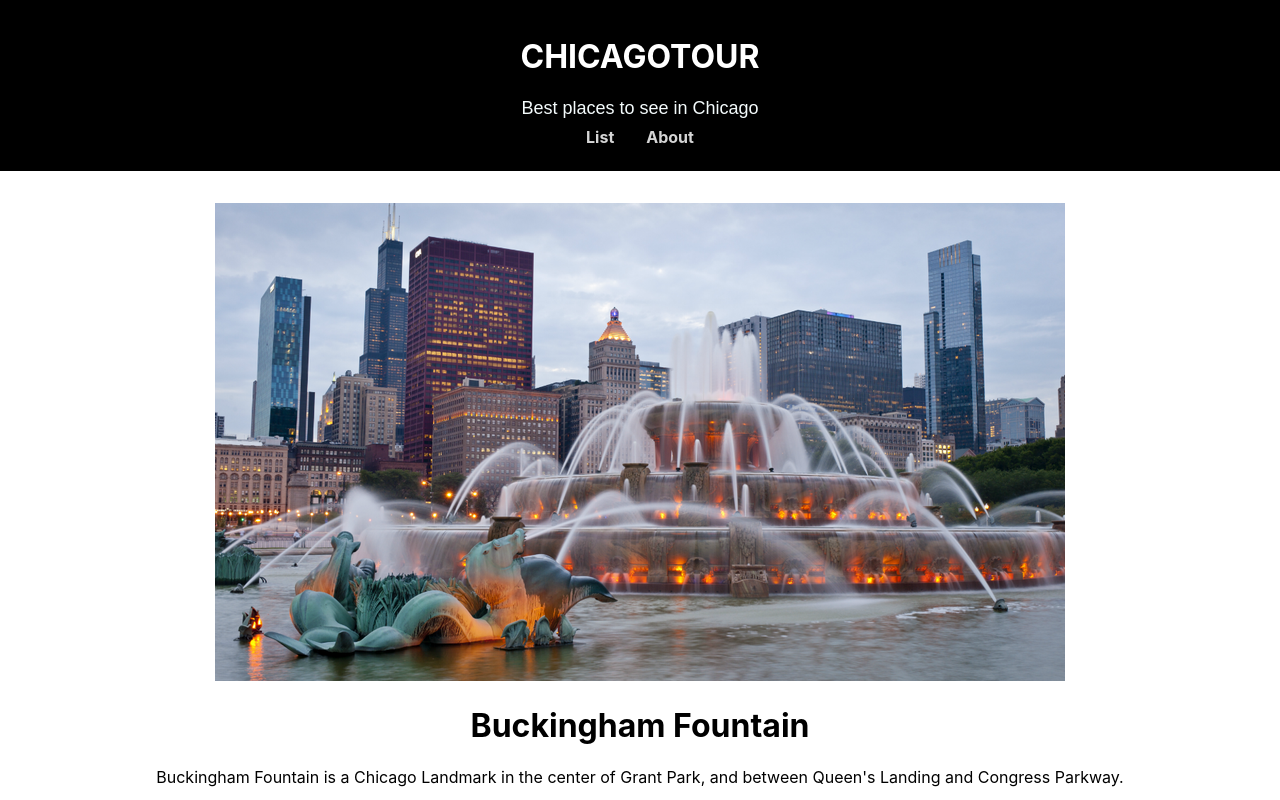
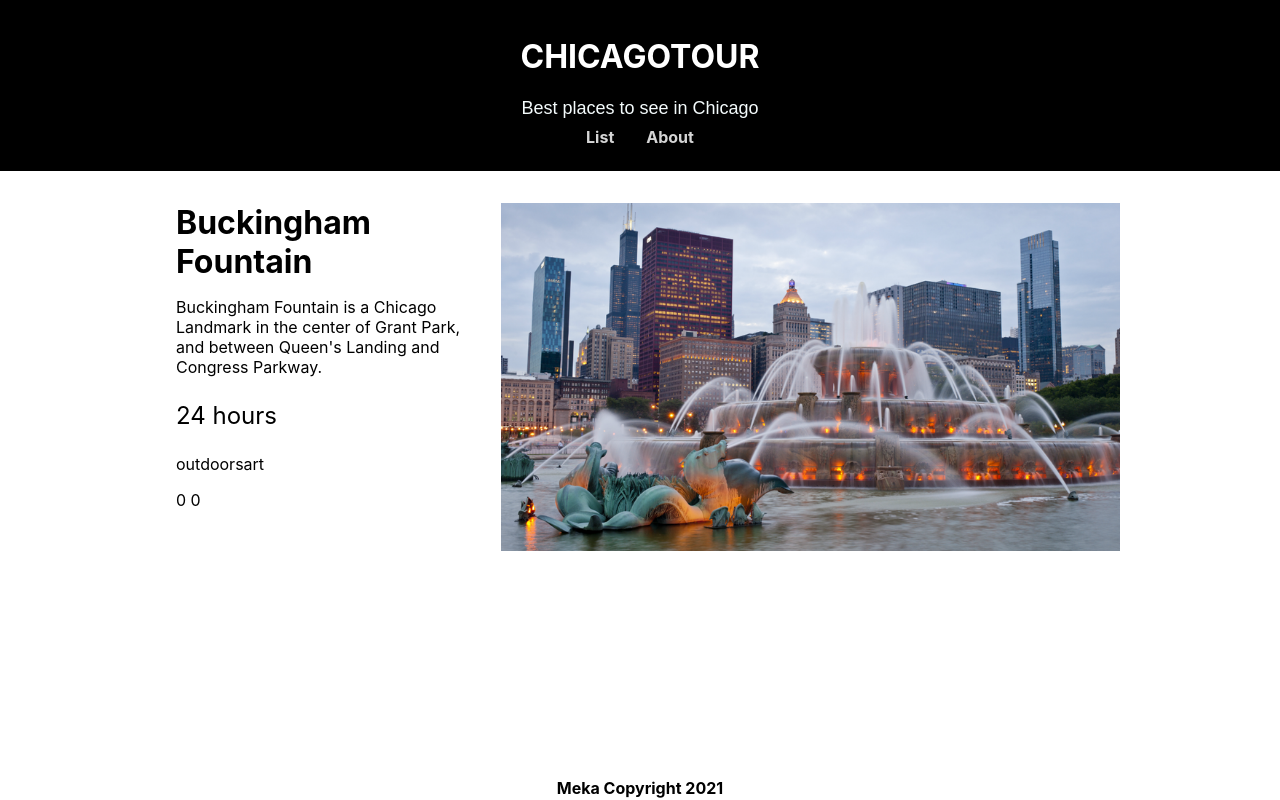
Before and after one commit to Meka88/chicago_tours, a React (Create React App) app: page /#/details/0 in a window 1280 px wide. Shown: the top 800 px of the page. Built offline with nearby package versions, Linux system fonts and the light colour scheme.

Commit message:
style details page

```diff
--- /dev/null
+++ b/src/components/PLACESDetails/PLACESDetails.css
@@ -0,0 +1,31 @@
+.PLACESDetails {
+    display: flex;
+    flex-direction: row-reverse;
+    width: 960px;
+    min-height: 70vh;
+  /* // temp fix */
+    margin: auto;
+}
+
+.PLACESDetails .PLACESDetails-info {
+    flex: 1;
+    text-align: left;
+    padding: 0 1em;
+}
+
+.PLACESDetails .PLACESDetails-title {
+    font-size: 2em;
+    margin: 0;
+}
+
+.PLACESDetails .PLACESDetails-image {
+    flex: 2;
+}
+
+.PLACESDetails .PLACESDetails-image img {
+    width: 100%;
+}
+
+.PLACESDetails .PLACESDetails-hours {
+    font-size: 1.5em;
+}
--- a/src/components/PLACESDetails/PLACESDetails.js
+++ b/src/components/PLACESDetails/PLACESDetails.js
@@ -1,5 +1,4 @@
-
-
+import './PLACESDetails.css'
 import data from '../../places-data.json'
 
 function PLACESDetails(props) {
@@ -7,17 +6,17 @@ function PLACESDetails(props) {
   const { images, title, desc, hours, features, geo } = data[id]
 
   return (
-    <div>
-      <div>
+    <div className="PLACESDetails">
+      <div className="PLACESDetails-image">
         <img src={`${process.env.PUBLIC_URL}images/${images[0]}`} />
       </div>
 
-      <div>
-        <h1>{ title }</h1>
-        <p>{ desc }</p>
-        <p>{ hours }</p>
-        <p>{ features }</p>
-        <p>{ geo.lat } { geo.lon }</p>
+      <div className="PLACESDetails-info">
+        <h1 className="PLACESDetails-title">{ title }</h1>
+        <p className="PLACESDetails-desc">{ desc }</p>
+        <p className="PLACESDetails-hours">{ hours }</p>
+        <p className="PLACESDetails-features">{ features }</p>
+        <p className="PLACESDetails-geo">{ geo.lat } { geo.lon }</p>
       </div>
 
     </div>
```
